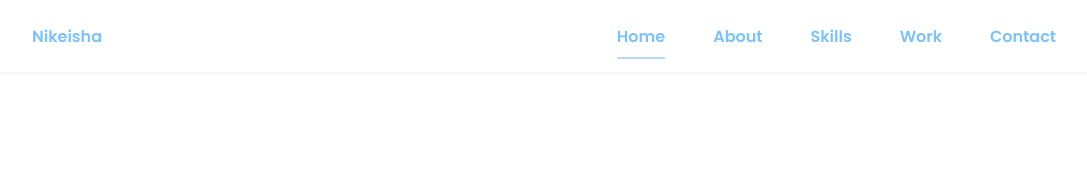
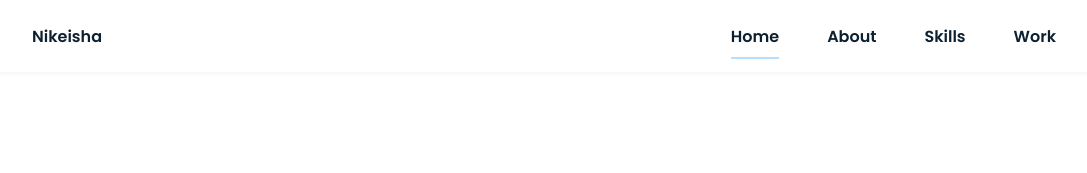
Before and after one commit to nikeianaomi/latihan5.io, a plain HTML site: page index.html in a window 1280 px wide. Shown: the top 173 px of the page, without its empty margins (96-1183 px from the left). Drawn offline with nearby package versions, Linux system fonts and the light colour scheme.

Commit message:
update.commit

```diff
--- a/assets/css/styles.css
+++ b/assets/css/styles.css
@@ -8,8 +8,8 @@
   /*Purple 260 - Red 355 - Blue 224 - Pink 340*/
   /* HSL color mode */
   --hue-color: 208;
-  --first-color: hsl(var(--hue-color), 100%, 85%);
-  --second-color: hsl(var(--hue-color), 100%, 74%);
+  --first-color: hsl(var(--hue-color), 100%, 86%);
+  --second-color: hsl(var(--hue-color), 56%, 12%);
   /*===== Fuente y tipografia =====*/
   --body-font: "Poppins", sans-serif;
   --big-font-size: 2rem;
--- a/index.html
+++ b/index.html
@@ -25,7 +25,6 @@
                         <li class="nav__item"><a href="#about" class="nav__link">About</a></li>
                         <li class="nav__item"><a href="#skills" class="nav__link">Skills</a></li>
                         <li class="nav__item"><a href="#work" class="nav__link">Work</a></li>
-                        <li class="nav__item"><a href="#contact" class="nav__link">Contact</a></li>
                     </ul>
                 </div>
 
```
